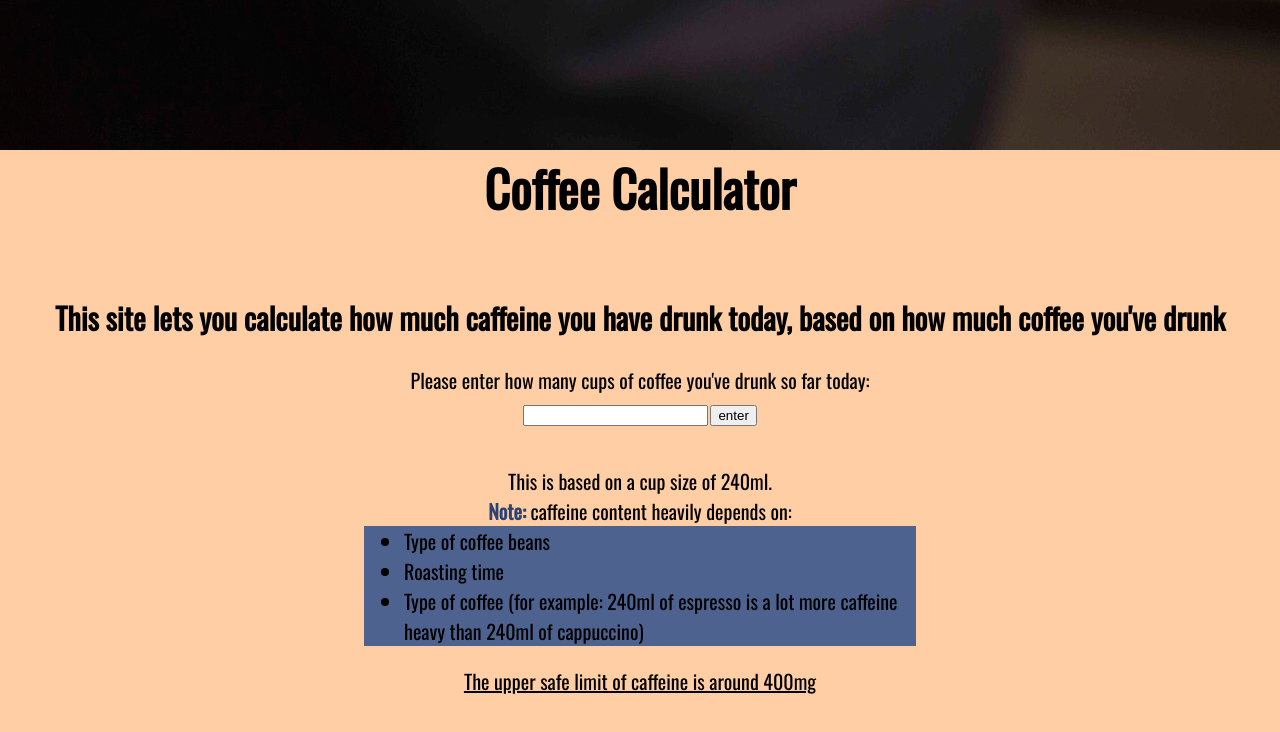
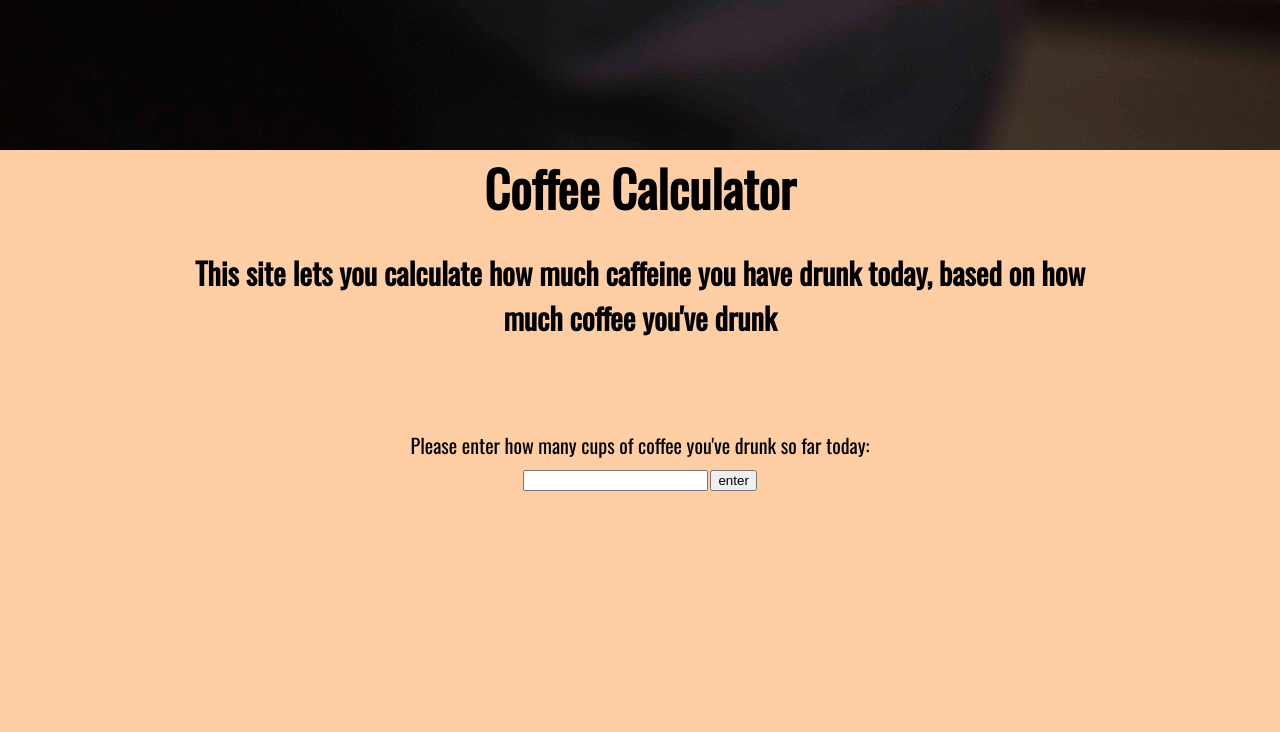
Before and after one commit to AlfHou/CaffeineCalc, a plain HTML site: page index.html in a window 1280 px wide. Drawn offline with nearby package versions, Linux system fonts and the light colour scheme.

Commit message:
Fix js and css so note about how much caffeine is safe is hidden until button click

```diff
--- a/css/main.css
+++ b/css/main.css
@@ -17,6 +17,8 @@ header {
 }
 .content {
 	text-align: center;
+	width: 70%;
+	margin: auto;
 	line-height: 1.5;
 	font-family: 'Oswald', sans-serif;
 	margin-bottom: 10%;
@@ -25,11 +27,12 @@ header {
 h1 {
 	font-size: 5em;
 	margin: 0;
-	margin-bottom: 70px;
+	margin-bottom: 10px;
 }
 
 h2 {
 	font-size: 3em;
+	margin-bottom: 90px;
 }
 
 p {
@@ -38,7 +41,7 @@ p {
 }
 
 .input-field {
-	margin: 10px;
+	margin: 10px auto 90px auto;
 }
 
 #output {
@@ -60,6 +63,9 @@ li {
 
 ul {
 	background: #4E6290;
-	width: 40%;
 	margin: auto;
-	}
+}
+
+.info {
+	visibility: hidden;
+}
--- a/index.html
+++ b/index.html
@@ -24,9 +24,9 @@
 					<input type="submit" value="enter" id="enter">
 				</div>
 				<p id="output"></p>
-				<div class="info">
-					<p>This is based on a cup size of 240ml. <br>
-					<strong>Note:</strong> caffeine content heavily depends on:</p>
+				<div class="info" id="info">
+					<p>This is based on a cup size of 240ml. </p>
+					<p id="note"><strong>Note:</strong> caffeine content heavily depends on:</p>
 					<ul>
 						<li>Type of coffee beans</li>
 						<li>Roasting time</li>
--- a/js/script.js
+++ b/js/script.js
@@ -12,10 +12,11 @@ document.addEventListener("DOMContentLoaded", function() {
 		if (!isNaN(cups) && cups !== "") {
 			let totalCaffeine = cups * 94.8;
 			outputField.innerHTML = "In " + cups + " cups of coffee there is approximately: " + totalCaffeine + "mg of caffeine";
+			let infoField = document.getElementById("info").style.visibility = "visible";
 
-		if (totalCaffeine >= 400) {
-			document.getElementById("warn").style.color = "red";
-		}
+			if (totalCaffeine >= 400) {
+				document.getElementById("warn").style.color = "red";
+			}
 		} else {
 			outputField.innerHTML = "Please enter a number in the text box";
 		}
```
